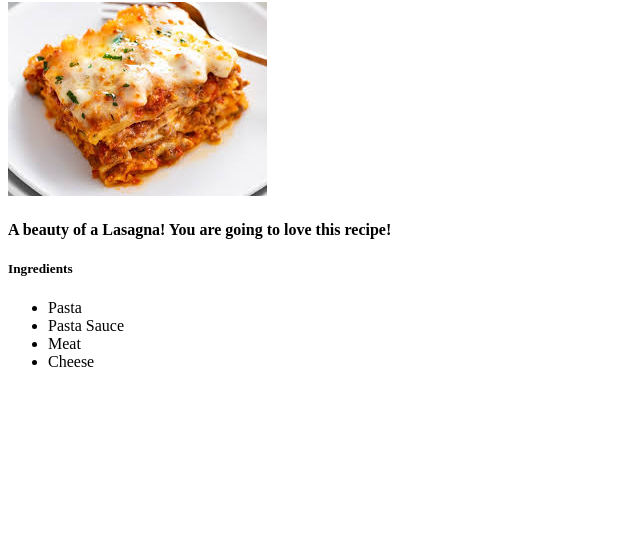
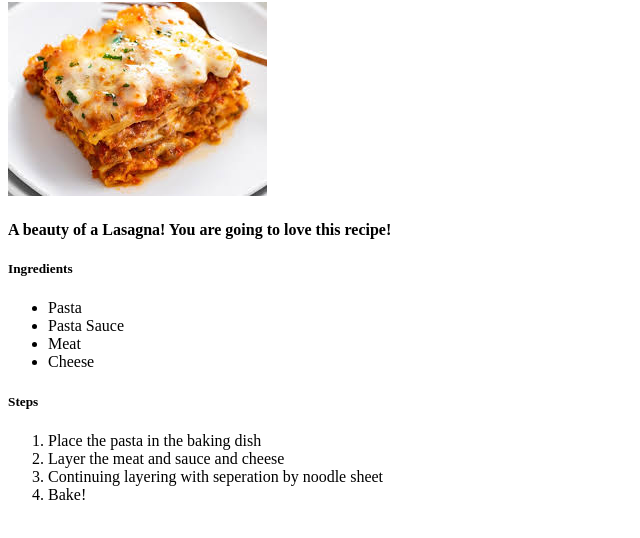
Before and after one commit to dmartin4506/odin-recipes, a plain HTML site: page recipes/lasagna.html in a window 1280 px wide. Shown: the part 78-616 px from the top of the page, without its empty margins (0-640 px from the left). Drawn offline with Linux system fonts and the light colour scheme; files whose address does not match are found by name.

Commit message:
Added recipe steps and ingredients and finished the lasagna recipe

```diff
--- a/recipes/lasagna.html
+++ b/recipes/lasagna.html
@@ -16,6 +16,13 @@
         <li>Meat</li>
         <li>Cheese</li>
     </ul>
+    <h5>Steps</h5>
+    <ol>
+        <li>Place the pasta in the baking dish</li>
+        <li>Layer the meat and sauce and cheese</li>
+        <li>Continuing layering with seperation by noodle sheet</li>
+        <li>Bake!</li>
+    </ol>
 
 </body>
 </html>
```
Also changed, not shown: index.html (+14 -0 lines).
